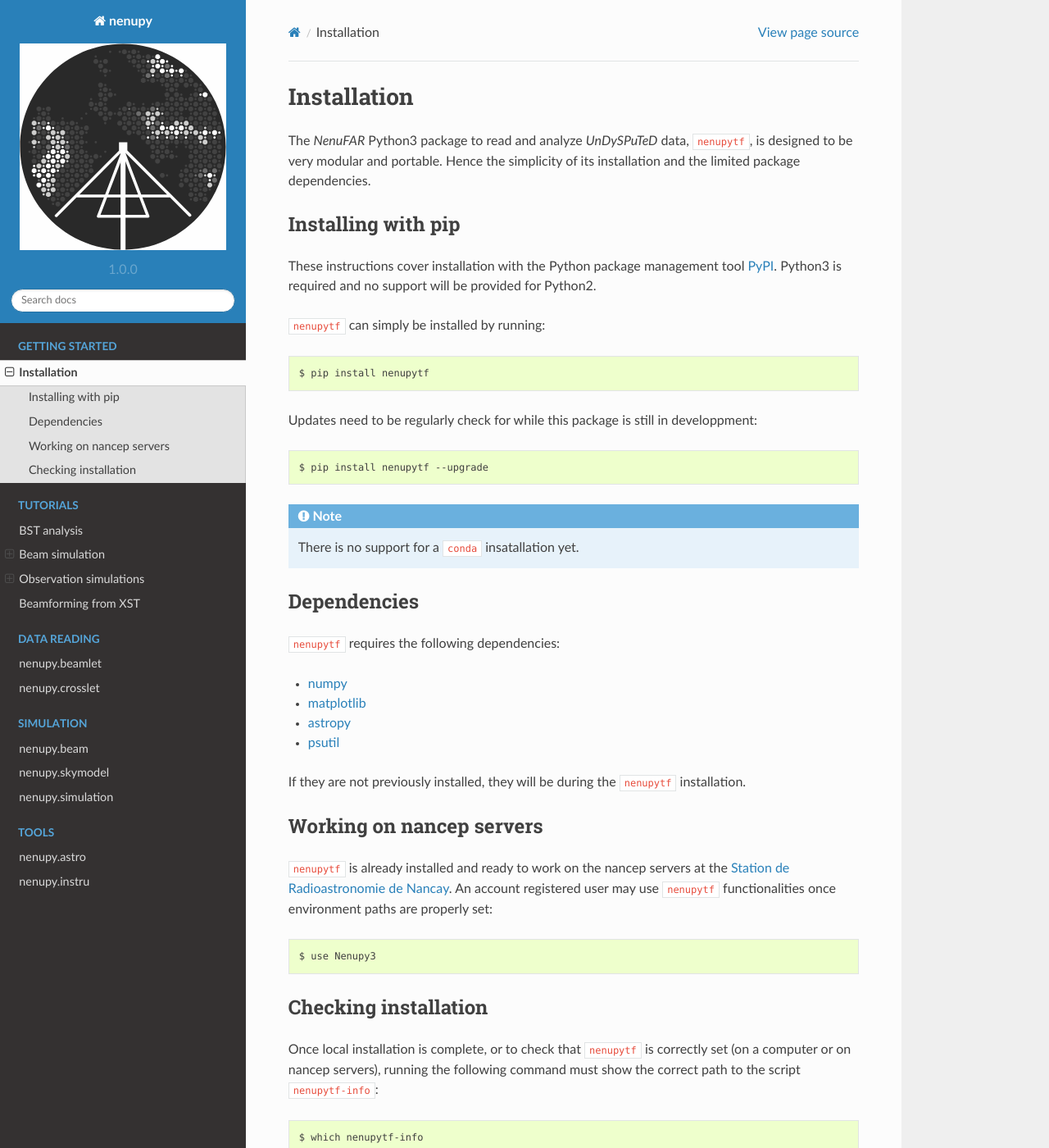
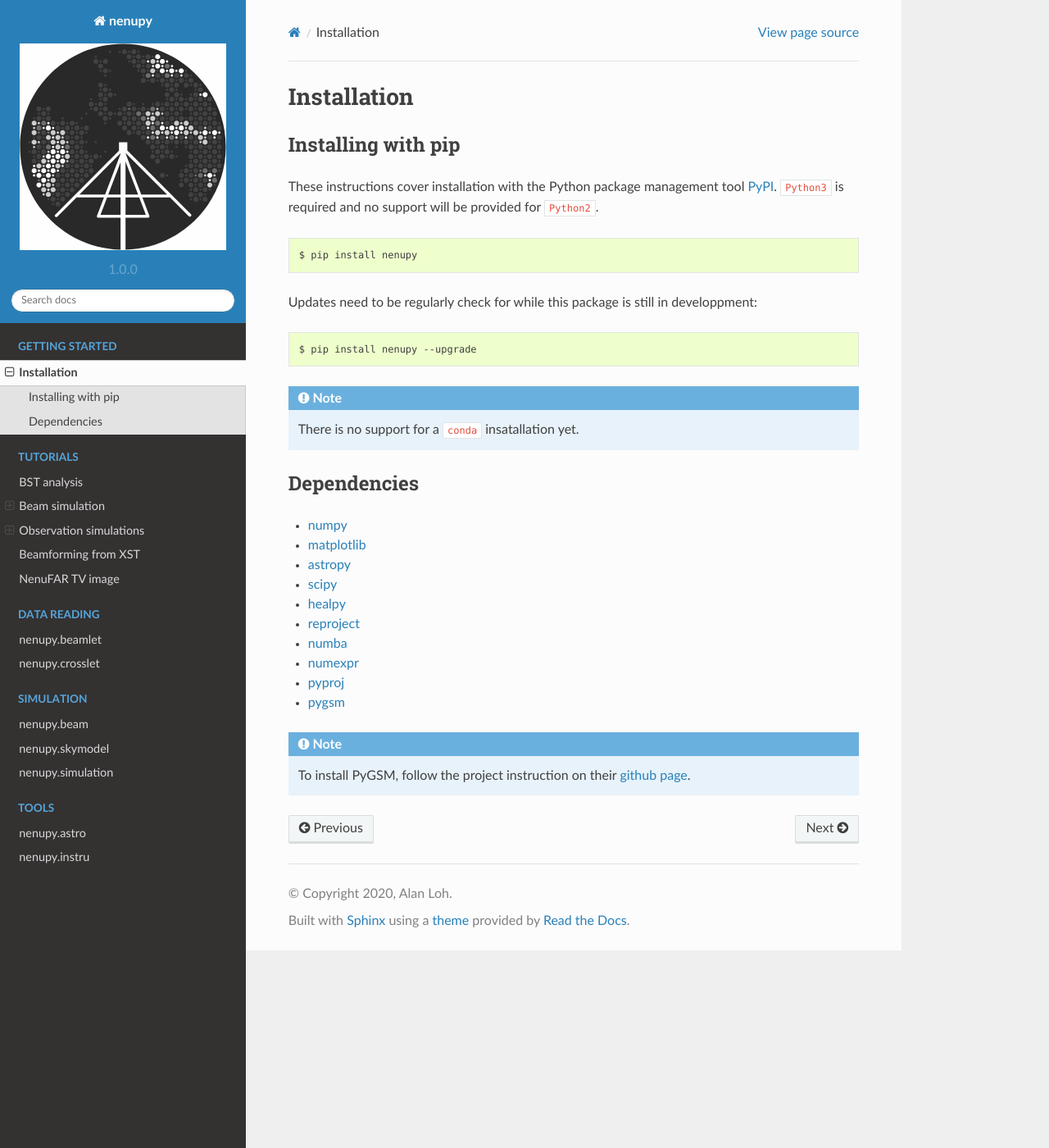
Before and after one commit to AlanLoh/nenupy, a Sphinx documentation site: the page built from docs/install.rst, in a window 1280 px wide and 1400 px high. Shown: the whole window at 82% size. Built offline with Sphinx 7.4.7 and the Read the Docs theme 2.0.0, drawn with Linux system fonts in a browser that asks for light colours.

Commit message:
TV image tuto

```diff
--- a/docs/index.rst
+++ b/docs/index.rst
@@ -49,6 +49,7 @@
    tuto_beam_simulation
    tuto_simulation
    tuto_xst2bst
+   tuto_tv
 
 .. _data-reading:
 
--- a/docs/install.rst
+++ b/docs/install.rst
@@ -1,29 +1,22 @@
 Installation
 ============
-
-The *NenuFAR* Python3 package to read and analyze *UnDySPuTeD* data, ``nenupytf``, is designed
-to be very modular and portable. Hence the simplicity of its installation
-and the limited package dependencies.
-
 
 Installing with pip
 -------------------
 
 These instructions cover installation with the Python package
 management tool `PyPI <https://pypi.org/project/nenupytf/>`_.
-Python3 is required and no support will be provided for Python2.
-
-``nenupytf`` can simply be installed by running:
+``Python3`` is required and no support will be provided for ``Python2``.
 
 .. code-block:: bash
 
-   $ pip install nenupytf
+   $ pip install nenupy
 
 Updates need to be regularly check for while this package is still in developpment:
 
 .. code-block:: bash
 
-   $ pip install nenupytf --upgrade
+   $ pip install nenupy --upgrade
 
 .. note::
 
@@ -33,34 +26,16 @@
 Dependencies
 ------------
 
-``nenupytf`` requires the following dependencies:
-
 * `numpy <https://docs.scipy.org/doc/numpy/reference/>`_
 * `matplotlib <https://matplotlib.org/3.1.1/contents.html>`_
 * `astropy <https://docs.astropy.org/en/stable/>`_
-* `psutil <https://psutil.readthedocs.io/en/latest/>`_
+* `scipy <https://www.scipy.org/>`_
+* `healpy <https://healpy.readthedocs.io/en/latest/>`_
+* `reproject <https://reproject.readthedocs.io/en/stable/>`_
+* `numba <http://numba.pydata.org/>`_
+* `numexpr <https://numexpr.readthedocs.io/projects/NumExpr3/en/latest/index.html>`_
+* `pyproj <https://pyproj4.github.io/pyproj/stable/index.html>`_
+* `pygsm <https://github.com/telegraphic/PyGSM>`_
 
-If they are not previously installed, they will be during the ``nenupytf`` installation.
-
-
-Working on nancep servers
--------------------------
-
-``nenupytf`` is already installed and ready to work on the nancep servers
-at the `Station de Radioastronomie de Nancay <https://www.obs-nancay.fr/?lang=en>`_.
-An account registered user may use ``nenupytf`` functionalities once environment
-paths are properly set:
-
-.. code-block:: bash
-
-   $ use Nenupy3
-
-
-Checking installation
----------------------
-
-Once local installation is complete, or to check that ``nenupytf`` is correctly set (on a computer or on nancep servers), running the following command must show the correct path to the script ``nenupytf-info``:
-
-.. code-block:: bash
-
-    $ which nenupytf-info
+.. note::
+    To install PyGSM, follow the project instruction on their `github page <https://github.com/telegraphic/PyGSM>`_.
```
Also changed, not shown: README.md (+2 -25 lines), docs/tuto_tv.rst (added, +73 -0 lines), docs/_images/tvimage.png (added), docs/_images/uvcoverage.png (added), 2 other files.
